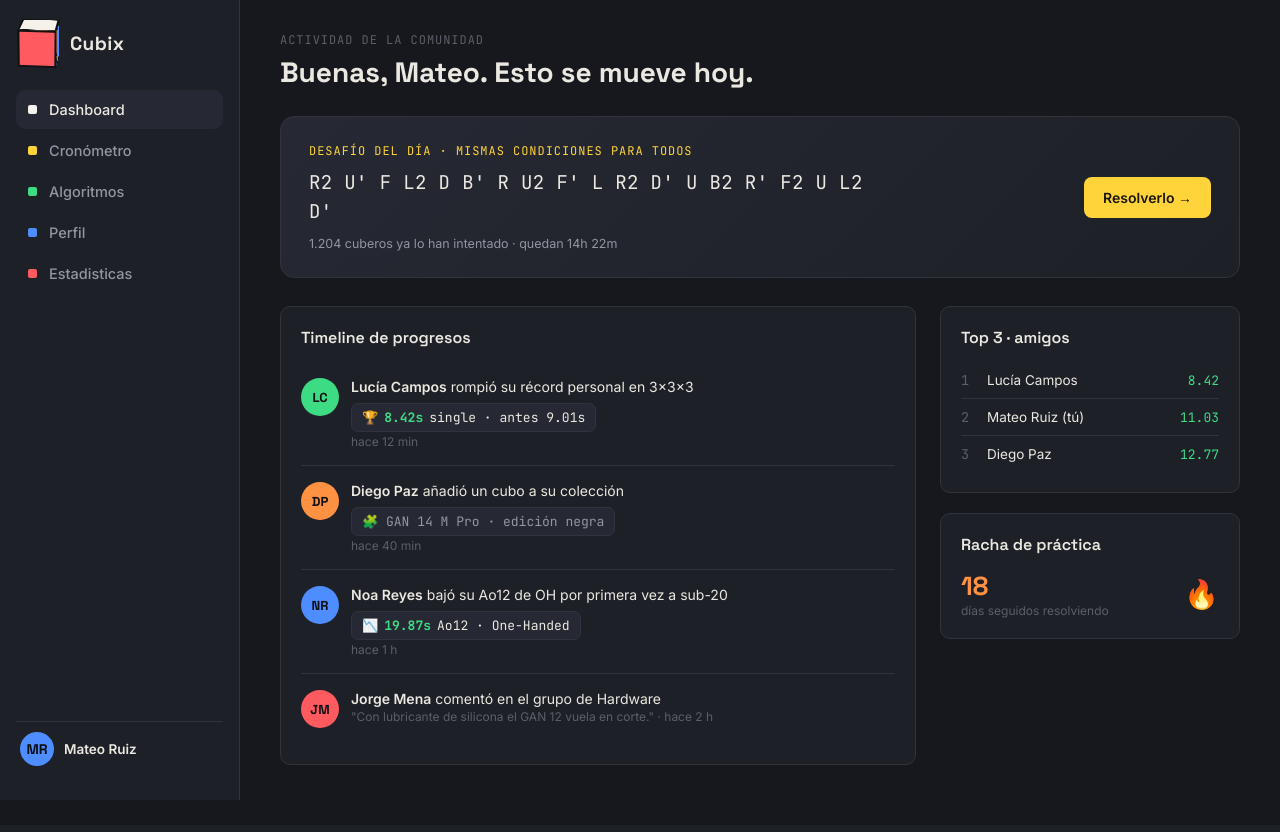
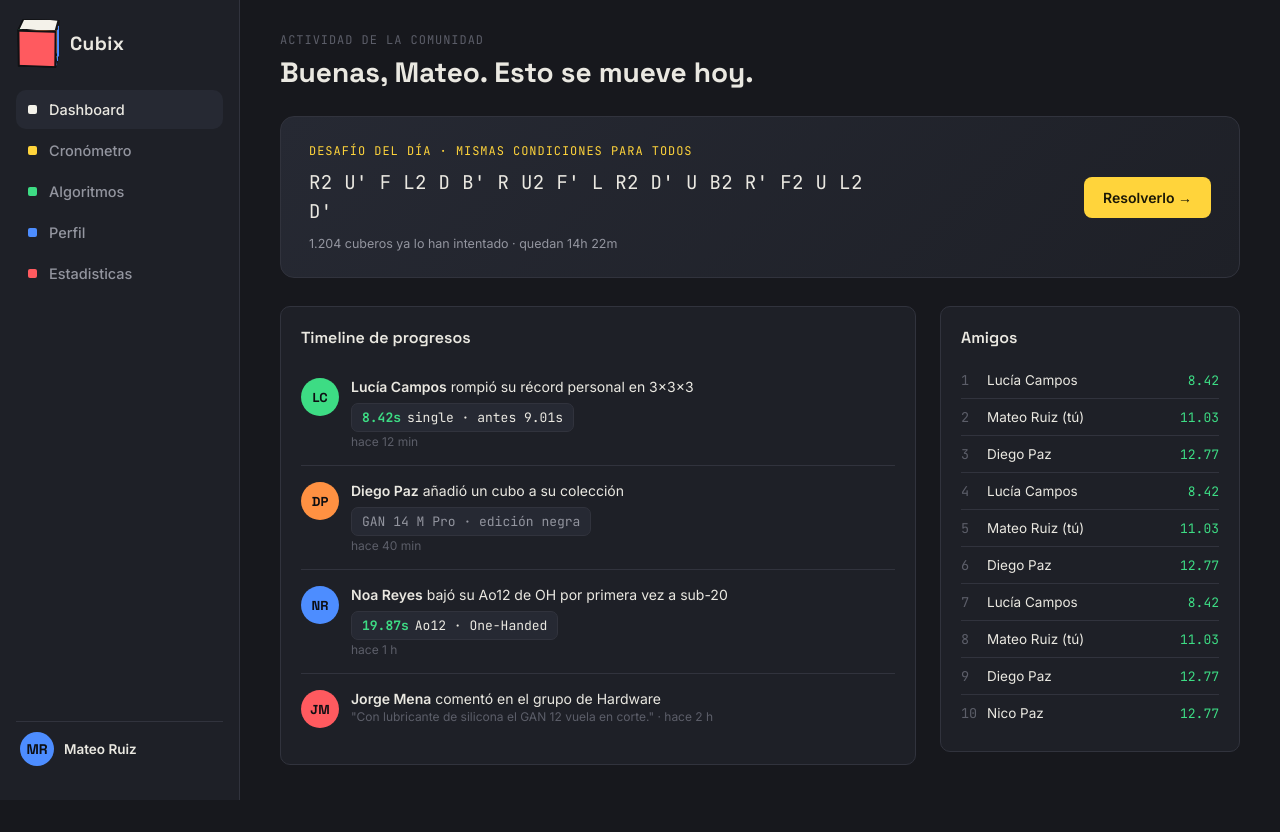
Before and after one commit to PelayoCubero/Cubix, a PHP site: page / in a window 1280 px wide. Before the commit the page ends 800 px from the top, so only its background shows below. Run offline with PHP 8.4, Linux system fonts and the light colour scheme.

Commit message:
Add files via upload

```diff
--- a/Cubix/paginas/dashboard.php
+++ b/Cubix/paginas/dashboard.php
@@ -22,7 +22,7 @@
         <div class="avatar" style="background:var(--green-face)">LC</div>
         <div class="feed-body">
         <div class="who"><b>Lucía Campos</b> rompió su récord personal en 3x3x3</div>
-        <div class="pb-tag">🏆 <b>8.42s</b> single · antes 9.01s</div>
+        <div class="pb-tag"><b>8.42s</b> single · antes 9.01s</div>
         <div class="when">hace 12 min</div>
         </div>
     </div>
@@ -31,7 +31,7 @@
         <div class="avatar" style="background:var(--orange-face)">DP</div>
         <div class="feed-body">
         <div class="who"><b>Diego Paz</b> añadió un cubo a su colección</div>
-        <div class="pb-tag" style="color:var(--text-dim)">🧩 GAN 14 M Pro · edición negra</div>
+        <div class="pb-tag" style="color:var(--text-dim)">GAN 14 M Pro · edición negra</div>
         <div class="when">hace 40 min</div>
         </div>
     </div>
@@ -40,7 +40,7 @@
         <div class="avatar" style="background:var(--blue-face)">NR</div>
         <div class="feed-body">
         <div class="who"><b>Noa Reyes</b> bajó su Ao12 de OH por primera vez a sub-20</div>
-        <div class="pb-tag">📉 <b>19.87s</b> Ao12 · One-Handed</div>
+        <div class="pb-tag"><b>19.87s</b> Ao12 · One-Handed</div>
         <div class="when">hace 1 h</div>
         </div>
     </div>
@@ -56,22 +56,20 @@
 
     <aside>
     <div class="card widget">
-        <h2>Top 3 · amigos</h2>
+        <h2>Amigos</h2>
         <div class="rank-row"><span class="rank-num">1</span><span class="rname">Lucía Campos</span><span class="rtime">8.42</span></div>
         <div class="rank-row"><span class="rank-num">2</span><span class="rname">Mateo Ruiz (tú)</span><span class="rtime">11.03</span></div>
         <div class="rank-row"><span class="rank-num">3</span><span class="rname">Diego Paz</span><span class="rtime">12.77</span></div>
+        <div class="rank-row"><span class="rank-num">4</span><span class="rname">Lucía Campos</span><span class="rtime">8.42</span></div>
+        <div class="rank-row"><span class="rank-num">5</span><span class="rname">Mateo Ruiz (tú)</span><span class="rtime">11.03</span></div>
+        <div class="rank-row"><span class="rank-num">6</span><span class="rname">Diego Paz</span><span class="rtime">12.77</span></div>
+        <div class="rank-row"><span class="rank-num">7</span><span class="rname">Lucía Campos</span><span class="rtime">8.42</span></div>
+        <div class="rank-row"><span class="rank-num">8</span><span class="rname">Mateo Ruiz (tú)</span><span class="rtime">11.03</span></div>
+        <div class="rank-row"><span class="rank-num">9</span><span class="rname">Diego Paz</span><span class="rtime">12.77</span></div>
+        <div class="rank-row"><span class="rank-num">10</span><span class="rname">Nico Paz</span><span class="rtime">12.77</span></div>
     </div>
 
-    <div class="card widget">
-        <h2>Racha de práctica</h2>
-        <div class="streak-box">
-        <div>
-            <div class="streak-num">18</div>
-            <div style="font-size:12px;color:var(--text-faint)">días seguidos resolviendo</div>
-        </div>
-        <div style="font-size:28px">🔥</div>
-        </div>
-    </div>
+
     </aside>
 </div>
 </section>
```
